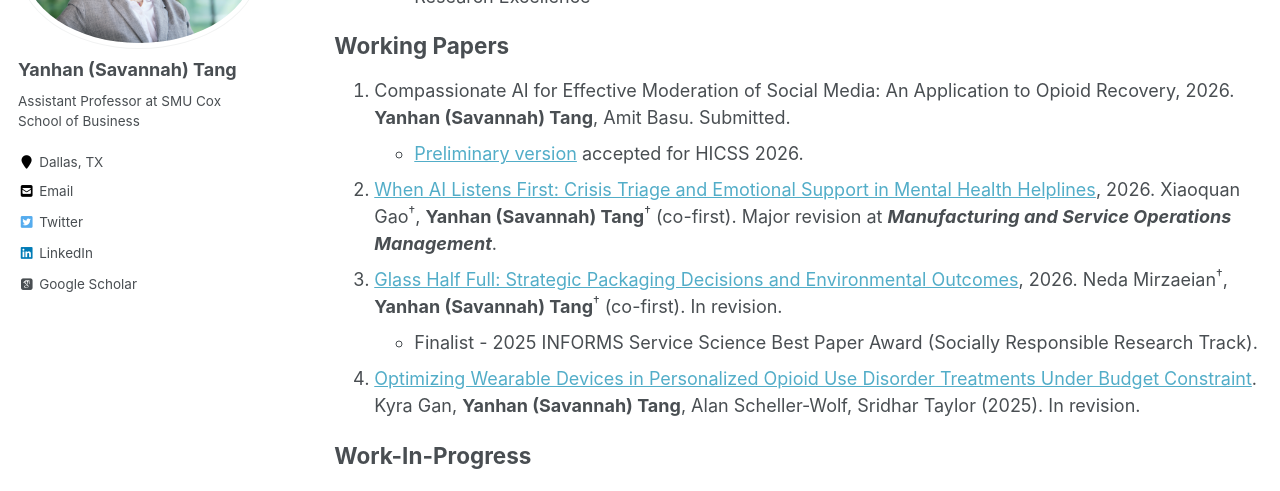
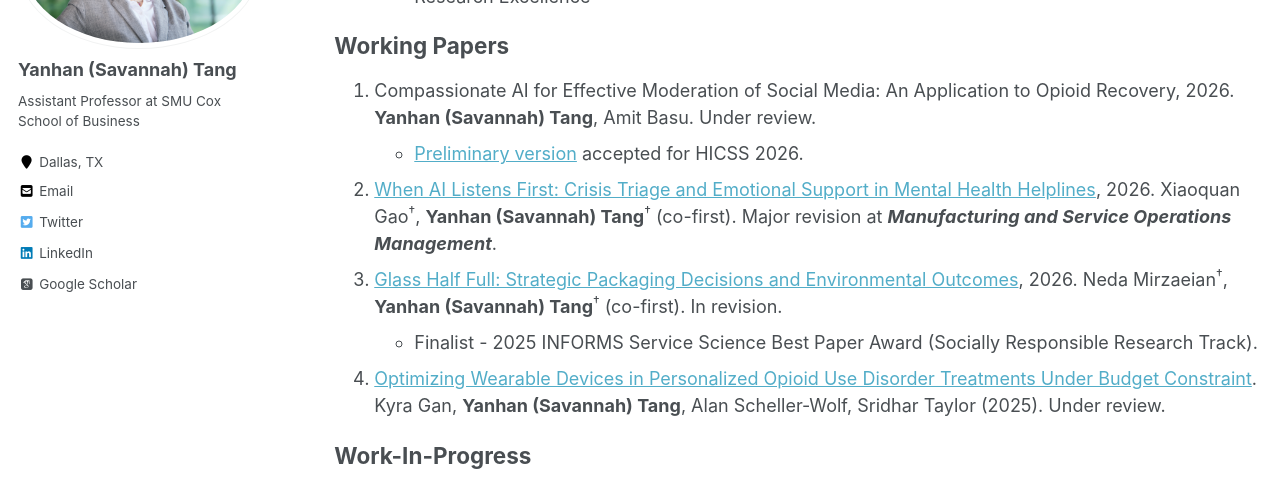
Before and after one commit to savytang/savytang.github.io, a Jekyll site: the page built from _pages/researches.md, in a window 1280 px wide and 900 px high, scrolled down 645 px. Shown: the part 153-644 px from the top of the window. Built offline with Jekyll 4.4.1, drawn with Linux system fonts in a browser that asks for light colours; some web fonts are replaced.

Commit message:
other updates
other res updates

```diff
--- a/_pages/researches.md
+++ b/_pages/researches.md
@@ -23,12 +23,12 @@ author_profile: true
 
 ## Working Papers
 
-1. Compassionate AI for Effective Moderation of Social Media: An Application to Opioid Recovery, 2026. __Yanhan (Savannah) Tang__, Amit Basu. Submitted.
+1. Compassionate AI for Effective Moderation of Social Media: An Application to Opioid Recovery, 2026. __Yanhan (Savannah) Tang__, Amit Basu. Under review.
    - [Preliminary version](https://scholarspace.manoa.hawaii.edu/items/dbad2ae4-590f-47fa-87f5-79de9402f0af) accepted for HICSS 2026.
 1. [When AI Listens First: Crisis Triage and Emotional Support in Mental Health Helplines](https://papers.ssrn.com/sol3/cf_dev/AbsByAuth.cfm?per_id=4718407), 2026. Xiaoquan Gao<sup>&dagger;</sup>, __Yanhan (Savannah) Tang__<sup>&dagger;</sup> (co-first). Major revision at ___Manufacturing and Service Operations Management___.
 1. [Glass Half Full: Strategic Packaging Decisions and Environmental Outcomes](https://papers.ssrn.com/sol3/papers.cfm?abstract_id=5289741#), 2026. Neda Mirzaeian<sup>&dagger;</sup>, __Yanhan (Savannah) Tang__<sup>&dagger;</sup> (co-first). In revision.
    * Finalist - 2025 INFORMS Service Science Best Paper Award (Socially Responsible Research Track).
-1. [Optimizing Wearable Devices in Personalized Opioid Use Disorder Treatments Under Budget Constraint](https://papers.ssrn.com/sol3/papers.cfm?abstract_id=3389539). Kyra Gan, __Yanhan (Savannah) Tang__, Alan Scheller-Wolf, Sridhar Taylor (2025). In revision.
+1. [Optimizing Wearable Devices in Personalized Opioid Use Disorder Treatments Under Budget Constraint](https://papers.ssrn.com/sol3/papers.cfm?abstract_id=3389539). Kyra Gan, __Yanhan (Savannah) Tang__, Alan Scheller-Wolf, Sridhar Taylor (2025). Under review.
 
 ## Work-In-Progress
 
```
